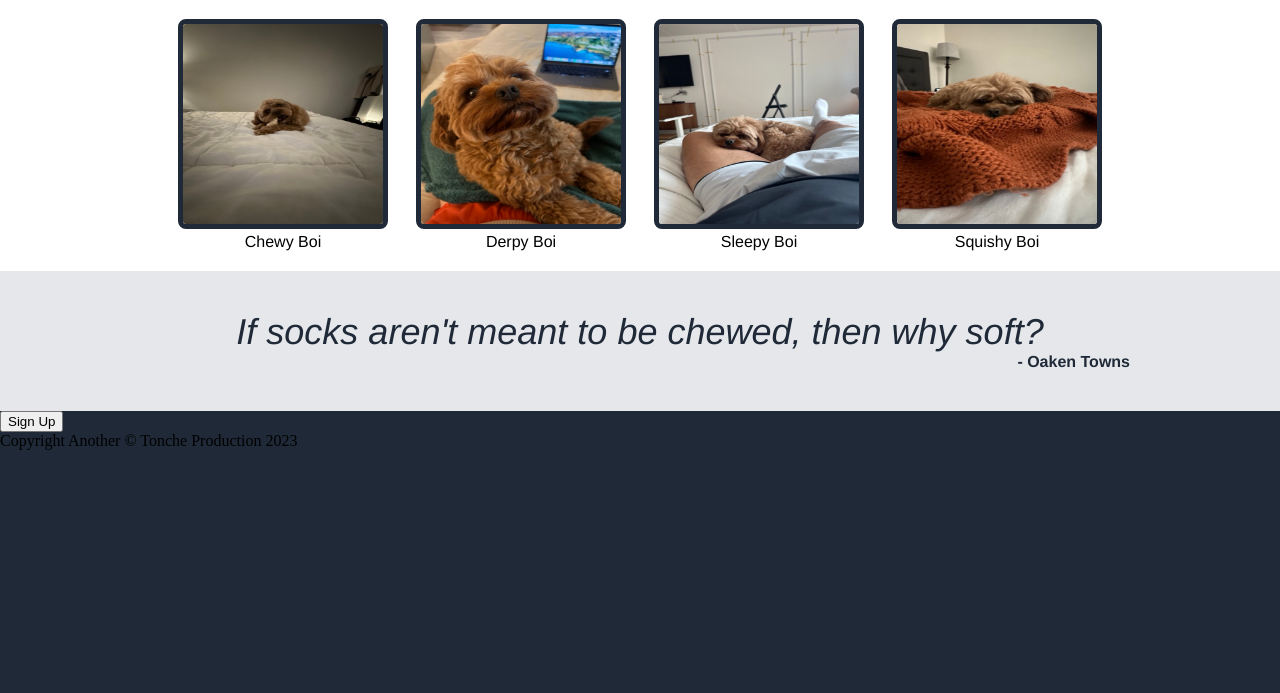
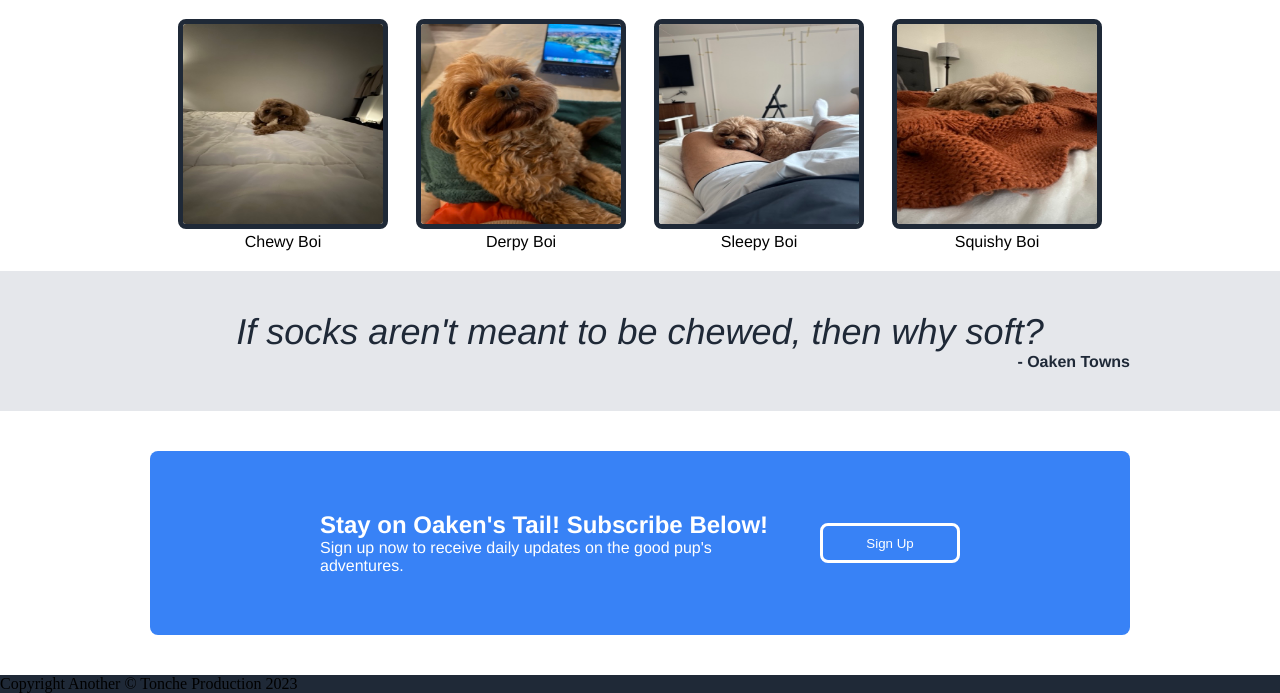
Before and after one commit to jtoncheo/OakenSite, a plain HTML site: page index.html in a window 1280 px wide. Shown: the part 532-1225 px from the top of the page. Before the commit the page ends 982 px from the top, so only its background shows below. Drawn offline with Linux system fonts and the light colour scheme.

Commit message:
Sylized subscribe box

```diff
--- a/index.html
+++ b/index.html
@@ -59,11 +59,11 @@
         <div class="subscribe">
             <div class="final-box">
                 <div class="left-final">
-                    <div class="top-final"></div>
-                    <div class="bot-final"></div>
+                    <div class="top-final">Stay on Oaken's Tail! Subscribe Below!</div>
+                    <div class="bot-final">Sign up now to receive daily updates on the good pup's adventures.</div>
                 </div>
                 <div class="right-final">
-                    <button>Sign Up</button>
+                    <button class="final-button">Sign Up</button>
                 </div>
             </div>
         </div>
--- a/style.css
+++ b/style.css
@@ -176,3 +176,47 @@ a {
     font-weight: bold;
     align-self: flex-end;
 }
+
+.subscribe{
+    background-color: white;
+}
+
+.final-box{
+    display: flex;
+    background-color: #3882F6;
+    font-family: 'Arial Rounded MT Bold', Helvetica, sans-serif;
+    margin: 40px 150px;
+    padding: 40px 150px;
+    align-items: center;
+    align-content: center;
+    border-radius: 8px;
+    color: white;
+}
+
+.left-final{
+    display: flex;
+    flex-direction: column;
+    padding: 20px;
+    justify-content: space-between;
+}
+
+.top-final{
+    font-weight: bold;
+    font-size: 24px;
+}
+
+.bottom-final{
+    font-size: 16px;
+}
+.right-final{
+    padding: 20px;
+}
+
+.final-button{
+    border: 3px solid white;
+    border-radius: 8px;
+    background-color: #3882F6;
+    color: white;
+    height: 40px;
+    width: 140px;
+}
```
